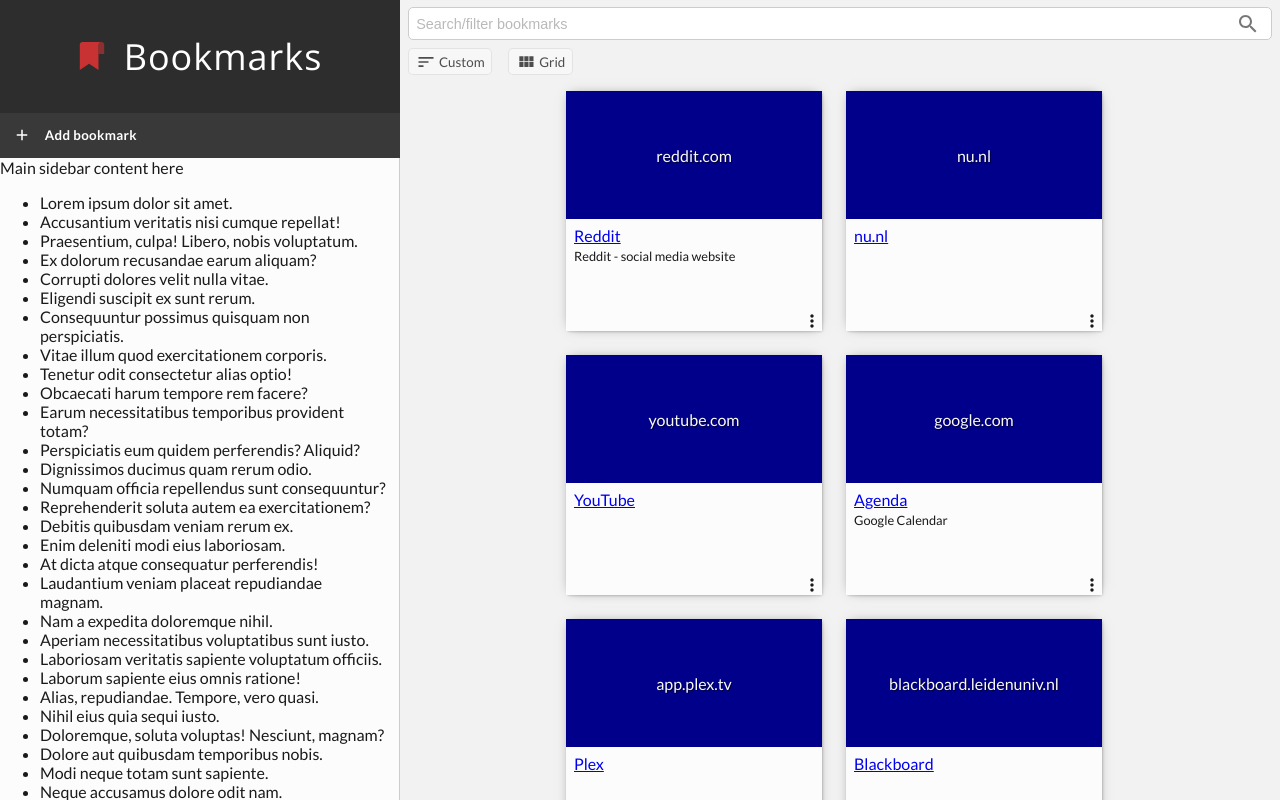
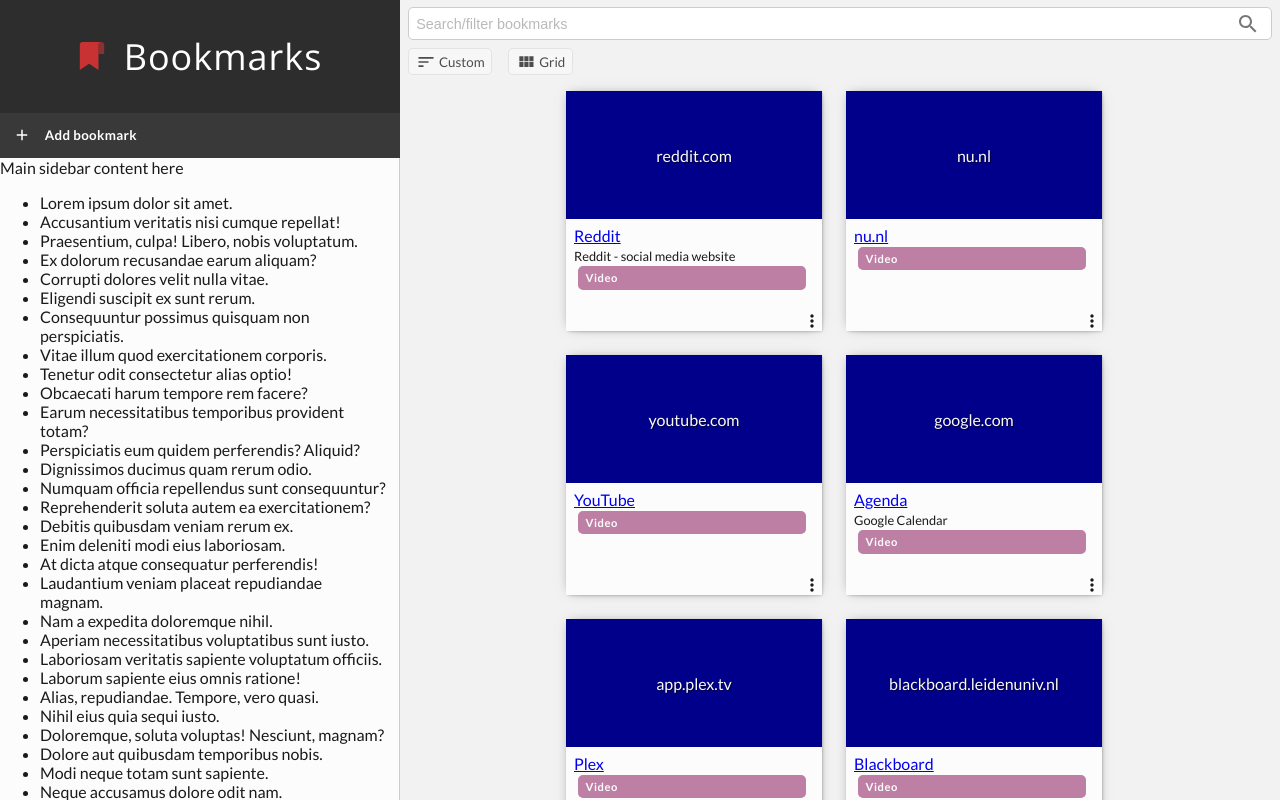
Before and after one commit to Thilerion/bookmarks, a Vue app: page / in a window 1280 px wide. Built offline with nearby package versions, Linux system fonts and the light colour scheme.

Commit message:
category display added

```diff
--- a/src/components/bookmarks/view/BookmarkCompact.vue
+++ b/src/components/bookmarks/view/BookmarkCompact.vue
@@ -13,15 +13,21 @@
 			@deleteBookmark="deleteBookmark"
 			@editBookmark="editBookmark"/>
 	</div>
+
+	<BmCategoryDisplay
+			:catId="catId"
+		/>
 </div>
 </template>
 
 <script>
 import BookmarkOptions from '../BookmarkOptions';
+import CategoryDisplay from '../../shared/CategoryDisplay';
 
 export default {
 	components: {
-		BmBookmarkOptions: BookmarkOptions
+		BmBookmarkOptions: BookmarkOptions,
+		BmCategoryDisplay: CategoryDisplay
 	},
 	props: {
 		bookmark: {
@@ -38,6 +44,9 @@ export default {
 		},
 		url() {
 			return this.bookmark.url;
+		},
+		catId() {
+			return this.bookmark.category;
 		}
 	},
 	methods: {
--- a/src/components/bookmarks/view/BookmarkGrid.vue
+++ b/src/components/bookmarks/view/BookmarkGrid.vue
@@ -31,6 +31,10 @@
 				@deleteBookmark="deleteBookmark"
 				@editBookmark="editBookmark"/>
 		</div>
+
+		<BmCategoryDisplay
+			:catId="catId"
+		/>
 	</div>
 </div>
 </template>
@@ -41,7 +45,8 @@ import BookmarkOptions from '../BookmarkOptions';
 
 export default {
 	components: {
-		BmBookmarkOptions: BookmarkOptions
+		BmBookmarkOptions: BookmarkOptions,
+		BmCategoryDisplay: CategoryDisplay
 	},
 	props: {
 		bookmark: {
@@ -61,6 +66,9 @@ export default {
 		},
 		url() {
 			return this.bookmark.url;
+		},
+		catId() {
+			return this.bookmark.category;
 		}
 	},
 	methods: {
--- a/src/components/bookmarks/view/BookmarkNormal.vue
+++ b/src/components/bookmarks/view/BookmarkNormal.vue
@@ -27,16 +27,20 @@
 			@editBookmark="editBookmark"/>
 	</div>
 
-
+	<BmCategoryDisplay
+			:catId="catId"
+		/>
 </div>
 </template>
 
 <script>
 import BookmarkOptions from '../BookmarkOptions';
+import CategoryDisplay from '../../shared/CategoryDisplay';
 
 export default {
 	components: {
-		BmBookmarkOptions: BookmarkOptions
+		BmBookmarkOptions: BookmarkOptions,
+		BmCategoryDisplay: CategoryDisplay
 	},
 	props: {
 		bookmark: {
@@ -61,6 +65,9 @@ export default {
 			if (this.bookmark.added) {
 				return new Date(this.bookmark.added).toLocaleString();
 			}
+		},
+		catId() {
+			return this.bookmark.category;
 		}
 	},
 	methods: {
--- a/src/components/shared/CategoryDisplay.vue
+++ b/src/components/shared/CategoryDisplay.vue
@@ -1,95 +1,69 @@
 <template>
-<div class="tag" :style="tagStyle" :class="{'padding-right': canClose}">
-	<span class="tag-hash" v-if="small">#&nbsp;</span>
-	<span class="tag-title">{{tagTitle}}</span>
-	<span class="tag-close" v-if="canClose">x</span>
+<div class="cat-display" :class="{'has-colour': showColour, 'has-icon': showIcon}" :style="[colourStyle, iconStyle]">
+	<span class="cat-name">{{catName}}</span>
 </div>
 </template>
 
 <script>
 export default {
 	props: {
-		tagId: {
+		catId: {
 			type: Number
 		},
-		canClose: {
-			type: Boolean
-		},
-		canBeInactive: {
-			type: Boolean
-		},
 		small: {
-			type: Boolean
-		},
-		untagged: {
 			type: Boolean
 		}
 	},
 	computed: {
-		tagProperties() {
-			if (this.untagged) return this.$store.getters.untaggedTag;
-			return this.$store.getters.tagProperties(this.tagId);
+		category() {
+			return this.$store.getters.categories.find(c => c._id === this.catId);
 		},
-		tagTitle() {
-			return this.tagProperties.name;
+		catName() {
+			return this.category.name;
 		},
-		tagActive() {
-			return this.tagProperties.active;
+		showColour() {
+			return this.category.colour != null;
 		},
-		tagStyle() {
-			let styleObj = {};
-			styleObj.cursor = "default";
-			if (this.small) {
-				styleObj.color = 'currentColor';
-				styleObj.border = 0;
-				styleObj['border-radius'] = 0;
-				styleObj['border-bottom'] = `2px solid ${this.tagProperties.colour}`;
-				styleObj.opacity = 0.8;
-				styleObj.padding = '0 0 1px 0';
-				styleObj.background = 'none';
-				return styleObj;
+		colour() {
+			return this.category.colour;
+		},
+		showIcon() {
+			return this.category.icon != null;
+		},
+		colourStyle() {
+			if (this.showColour === false) return null;
+			else return {
+				'background-color': this.colour,
+				'border-color': this.colour
 			}
+		},
+		iconStyle() {
+			if (this.showIcon === false) return null;
+			else return {
 
-			if (this.canBeInactive === true && this.tagActive === false) {
-				styleObj.color = this.tagProperties.colour;
-				styleObj.border = `2px solid ${this.tagProperties.colour}`;
-			} else {
-				styleObj.backgroundColor = this.tagProperties.colour;
 			}
-			if (this.canClose === true) styleObj.cursor = "pointer";
-			return styleObj;
 		}
 	}
 }
 </script>
 
 <style scoped>
-.tag {
+.cat-display {
 	font-size: 0.7em;
 	padding: 0.3em 0.5em;
+	margin: 2px 4px;
 	border: 2px solid transparent;
-	border-radius: 6px;
-	color: #f6f6f6;
+	letter-spacing: 0.5px;
+	border-radius: 5px;
 	font-weight: bold;
 	position: relative;
 	display: inline-flex;
 	justify-content: space-between;
 	align-items: center;
+	cursor: default;
 }
 
-.tag.padding-right {
-	padding: 0.4em;
-}
-
-.tag.padding-right:hover .tag-close {
-	opacity: 1;
-}
-
-.tag-close {
-	opacity: 0.5;
-	transition: opacity .2s ease;
-	font-weight: 300;
-	margin-left: 0.75em;
-	margin-right: 0.2em;
+.cat-display.has-colour {
+	color: var(--bg-light-alpha);
 }
 </style>
```
